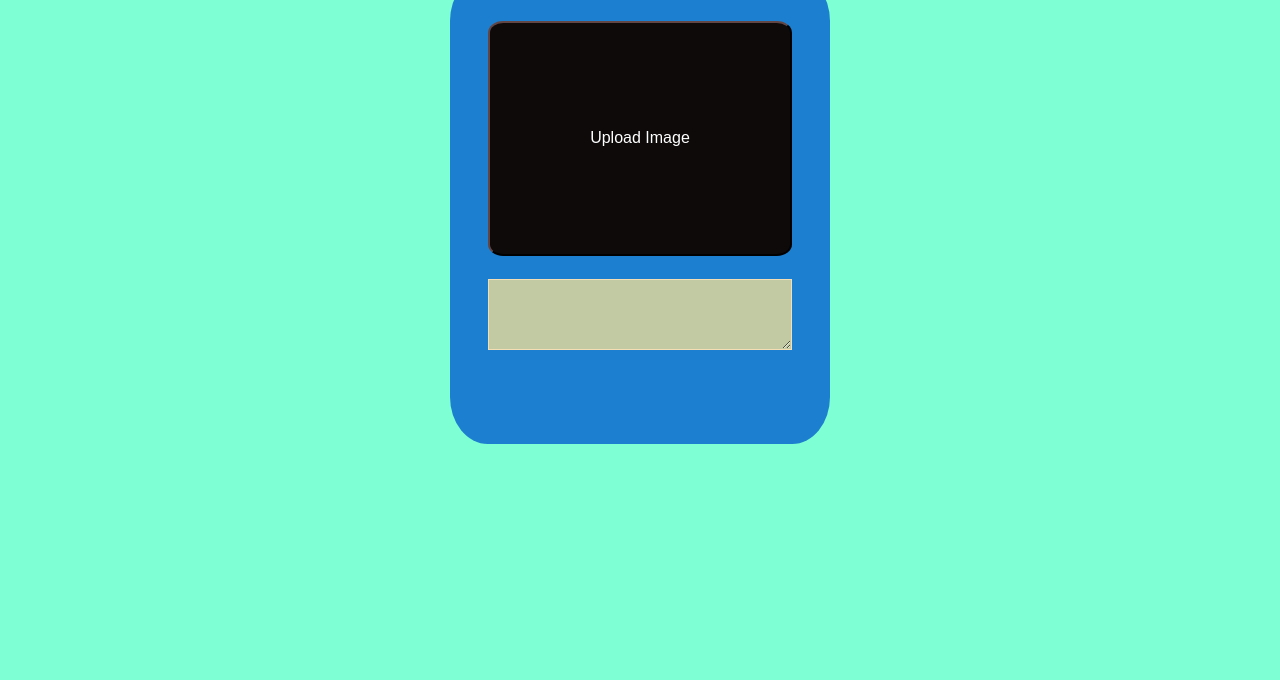
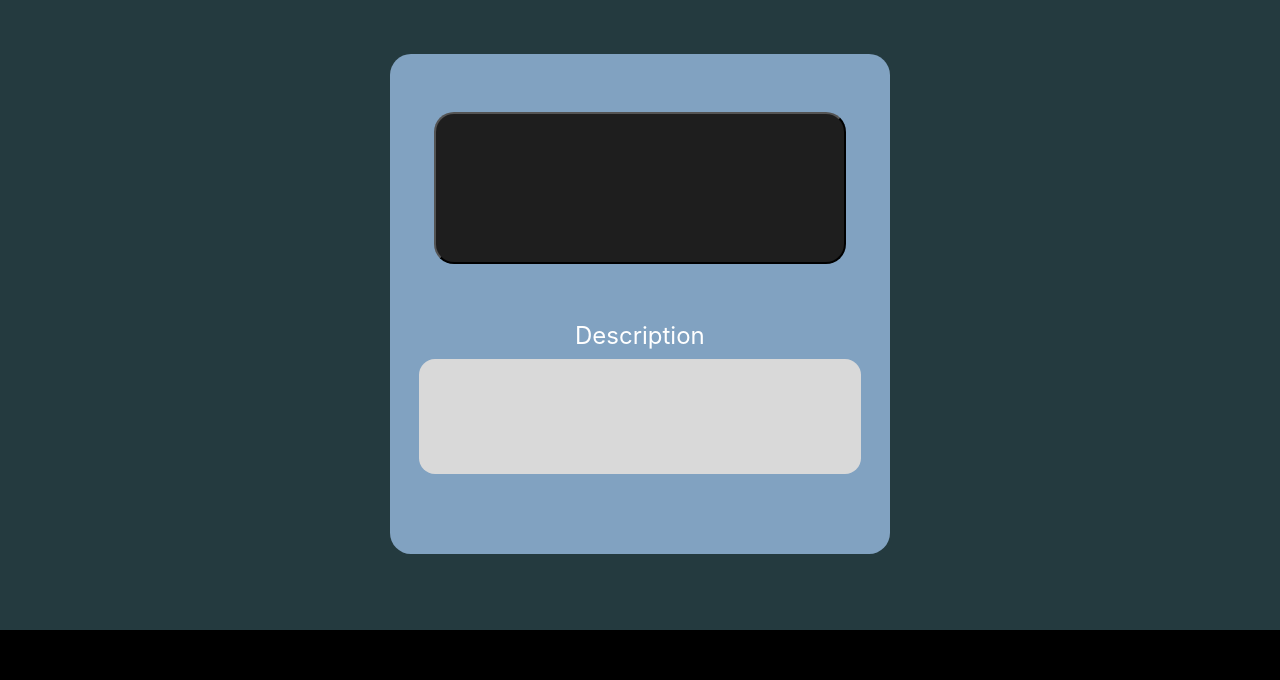
Before and after one commit to Dheeru060/dp, a plain HTML site: page index.html in a window 1280 px wide. Shown: the part 152-832 px from the top of the page. Before the commit the page ends 800 px from the top, so only its background shows below. Drawn offline with nearby package versions, Linux system fonts and the light colour scheme.

Commit message:
Update index.html

```diff
--- a/index.html
+++ b/index.html
@@ -1,87 +1,38 @@
 <html>
     <head>
-    <style>
-      #mid {
-  height: 60%;
-  width: 30%;
-  background-color: rgb(28, 127, 207);
-  position: relative;
-  left: 35%;
-  top: 15%;
-  border-radius: 10%;
-}
-
-#ubimg {
-  background-color: white;
-  border-color: rgb(14, 10, 10);
-  border-radius: 5%;
-  position: absolute;
-  top: 10%;
-  left: 10%;
-  visibility: hidden;
-}
-
-
-
-#uploadbutt {
-  background-color: rgb(14, 10, 10);
-  border-color: rgb(14, 10, 10);
-  border-radius: 5%;
-  position: relative;
-  top: 10%;
-  left: 10%;
-  width: 80%;
-  height: 50%;
-  color: white;
-  font-size: medium;
-}
-
-#description {
-  background-color: rgb(194, 202, 164);
-  border-color: wheat;
-  border-radius: 10;
-  position: relative;
-  top: 15%;
-  height: 15%;
-  width: 80%;
-  left: 10%;
-
-}
-
-body {
-  background-color:aquamarine;
-}
-    </style>
+        <link href="https://cdn.jsdelivr.net/npm/bootstrap@5.3.1/dist/css/bootstrap.min.css" rel="stylesheet" integrity="sha384-4bw+/aepP/YC94hEpVNVgiZdgIC5+VKNBQNGCHeKRQN+PtmoHDEXuppvnDJzQIu9" crossorigin="anonymous">
+        <script src="https://cdn.jsdelivr.net/npm/bootstrap@5.3.1/dist/js/bootstrap.bundle.min.js" integrity="sha384-HwwvtgBNo3bZJJLYd8oVXjrBZt8cqVSpeBNS5n7C8IVInixGAoxmnlMuBnhbgrkm" crossorigin="anonymous"></script>
     </head>
     <body>
-    <div id="mid">
-      <button id="uploadbutt">Upload Image</button>
-      <img src="" alt="" id="ubimg">
-      <textarea id="description"></textarea>
+        <div style="width: 1280px; height: 832px; position: relative; background: #243A3F">
+            <div style="width: 500px; height: 500px; left: 390px; top: 206px; position: absolute; background: #81A2C1; border-radius: 21px"></div>
+            <div style="left: 575px; top: 470px; position: absolute; color: white; font-size: 24px; font-family: Inter; font-weight: 400; word-wrap: break-word">Description</div>
+            <button id="button" style="color: #ffffff;  width: 412px; height: 152px; left: 434px; top: 264px; position: absolute; background: #1E1E1E; border-radius: 20px"></button>
+            <img id="image" class="img-fluid custom-image imageResult" src="" style="visibility: hidden; width: 120px; height: 50px; left: 590px; top: 314px; position: absolute; background: #ffffff;"></img>
+            <div style="width: 442px; height: 115px; left: 419px; top: 511px; position: absolute; background: #D9D9D9; border-radius: 16px"></div>
+            <div style="width: 1280px; height: 130px; left: 0px; top: 0px; position: absolute; background: black; border: 0.50px black solid"></div>
+            <div style="width: 80px; height: 80px; left: 600px; top: 25px; position: absolute; background: #D9D9D9; border-radius: 9999px"></div>
+            <div style="left: 621px; top: 46px; position: absolute; color: #1E1E1E; font-size: 32px; font-family: Inter; font-weight: 300; word-wrap: break-word">dp</div>
+            <div style="width: 1280px; height: 50px; left: 0px; top: 782px; position: absolute; background: black"></div>
         </div>
         <script>
-      document.getElementById("uploadbutt").addEventListener("click", function () {
+            var image = document.getElementById("image")
+            document.getElementById("button").addEventListener("click",function(){
                 var fileIn = document.createElement("input");
                 fileIn.type = "file";
-  fileIn.accept = "image/jpeg, image/png";
+                fileIn.accept = "image/jpeg , image/png";
                 fileIn.click();
-  fileIn.addEventListener("change", function () {
-    readURL(fileIn);
+                fileIn.addEventListener("change",function(){
+                    if (fileIn.files && fileIn.files[0]){
+                        var reader = new FileReader();
+                        reader.readAsDataURL(fileIn.files[0]);
+                        reader.onload = function(e){
+                          image.setAttribute("src",e.target.result);
+                        }
+                        image.style.visibility = "visible";
+                    }
                 });
             });
-
-function readURL(input) {
-  if (input.files && input.files[0]) {
-    var reader = new FileReader();
-
-    reader.readAsDataURL(input.files[0]);
-    reader.onload = function (e) {
-      document.getElementById("ubimg").setAttribute("src", e.target.result);
-    };
-
-    document.getElementById("ubimg").style.visibility = "visible";
-  }
-}
         </script>
     </body>
 </html>
```
Lines whose indentation alone changed are shown as unchanged.
